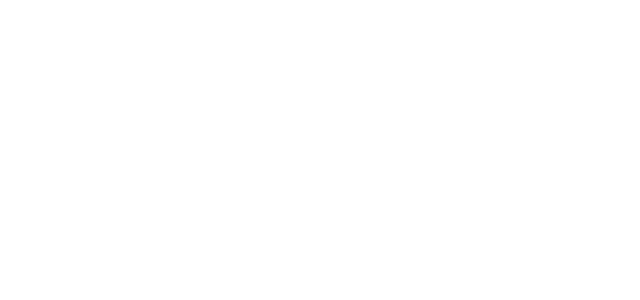
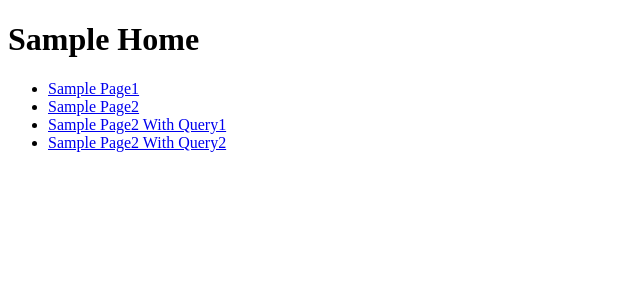
Before and after one commit to nogi369/react-router, a React (Vite) app: page / in a window 1280 px wide. Shown: the top 300 px of the page, without its empty margins (0-640 px from the left). Built offline with nearby package versions, Linux system fonts and the light colour scheme.

Commit message:
add: pages, parameter

```diff
--- /dev/null
+++ b/src/RouterConfig.jsx
@@ -0,0 +1,23 @@
+import { BrowserRouter, Route } from "react-router-dom";
+import { SampleHome } from "./components/SampleHome";
+import { SamplePage1 } from "./components/SamplePage1";
+import { SamplePage2 } from "./components/SamplePage2";
+import { Routes } from "react-router-dom";
+import { NotFound } from "./components/NotFound";
+
+export const RouterConfig = () => {
+  // Route: path = パス指定、element = コンポーネント指定
+  // "*" = URLに一致しない場合のルート
+  return (
+    <>
+      <BrowserRouter>
+        <Routes>
+          <Route index element={<SampleHome />} />
+          <Route path="page1" element={<SamplePage1 />} />
+          <Route path="page2" element={<SamplePage2 />} />
+          <Route path="*" element={<NotFound />} />
+        </Routes>
+      </BrowserRouter>
+    </>
+  );
+};
--- /dev/null
+++ b/src/components/NotFound.jsx
@@ -0,0 +1,8 @@
+export const NotFound = () => {
+  return (
+    <>
+      <h1>404</h1>
+      <h3>お探しのページは見つかりませんでした。</h3>
+    </>
+  );
+};
--- a/src/components/SampleHome.jsx
+++ b/src/components/SampleHome.jsx
@@ -0,0 +1,40 @@
+import { Link, createSearchParams } from "react-router-dom";
+
+export const SampleHome = () => {
+  const params = createSearchParams({
+    query1: "value3",
+    query2: "value4",
+  }).toString();
+
+  // Link  = リンク作成
+  return (
+    <>
+      <h1>Sample Home</h1>
+      <nav>
+        <ul>
+          <li>
+            <Link to="page1">Sample Page1</Link>
+          </li>
+          <li>
+            <Link to="page2">Sample Page2</Link>
+          </li>
+          <li>
+            <Link to="page2?query1=value1&query2=value2">
+              Sample Page2 With Query1
+            </Link>
+          </li>
+          <li>
+            <Link to={`page2?${params}`}>Sample Page2 With Query2</Link>
+          </li>
+        </ul>
+      </nav>
+    </>
+  );
+};
+
+/**
+ * @page2へのリンク
+ * 1つ目はクエリーパラメータがないpage2へのリンク
+ * 2つ目はクエリーパラメータを「/page2?query1=value1&query2=value2"」と直接かいているpage2へのリンク
+ * 3つ目はクエリーパラメータを「createSearchParams関数を」で作成しているpage2へのリンク
+ */
--- a/src/components/SamplePage1.jsx
+++ b/src/components/SamplePage1.jsx
@@ -0,0 +1,3 @@
+export const SamplePage1 = () => {
+  return <h3>Sample Page 1</h3>;
+};
--- a/src/components/SamplePage2.jsx
+++ b/src/components/SamplePage2.jsx
@@ -0,0 +1,16 @@
+import { useSearchParams } from "react-router-dom";
+
+export const SamplePage2 = () => {
+  const [searchParams] = useSearchParams();
+
+  const query1 = searchParams.get("query1");
+  const query2 = searchParams.get("query2");
+
+  return (
+    <>
+      <h3>Sample Page 2</h3>
+      <p>query1= {query1}</p>
+      <p>query2= {query2}</p>
+    </>
+  );
+};
--- a/src/main.jsx
+++ b/src/main.jsx
@@ -1,11 +1,9 @@
 import React from "react";
 import ReactDOM from "react-dom/client";
-import { SamplePage } from "./Pages/sample";
-import { AppPage } from "./pages/app";
+import { RouterConfig } from "./RouterConfig";
 
 ReactDOM.createRoot(document.getElementById("root")).render(
   <React.StrictMode>
-    {/* <SamplePage /> */}
-    <AppPage />
+    <RouterConfig />
   </React.StrictMode>,
 );
```
